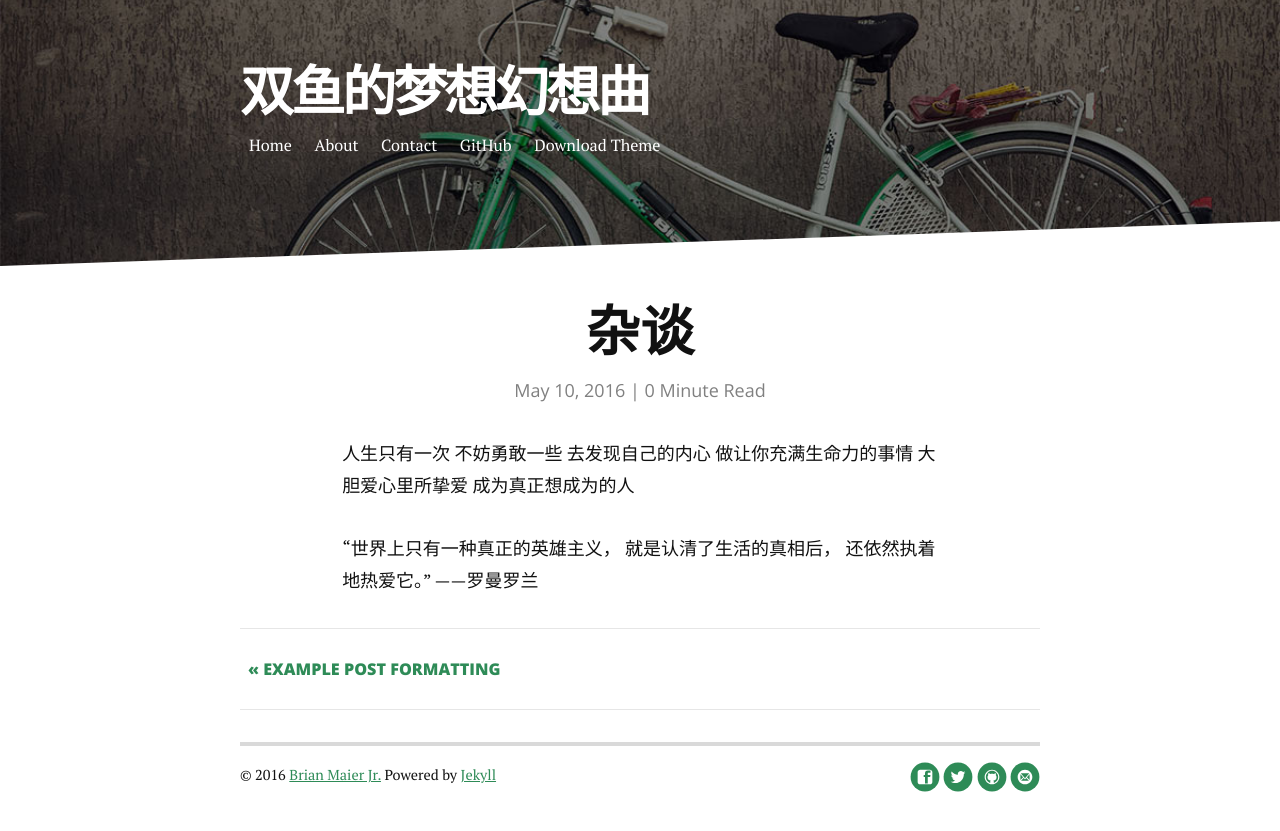
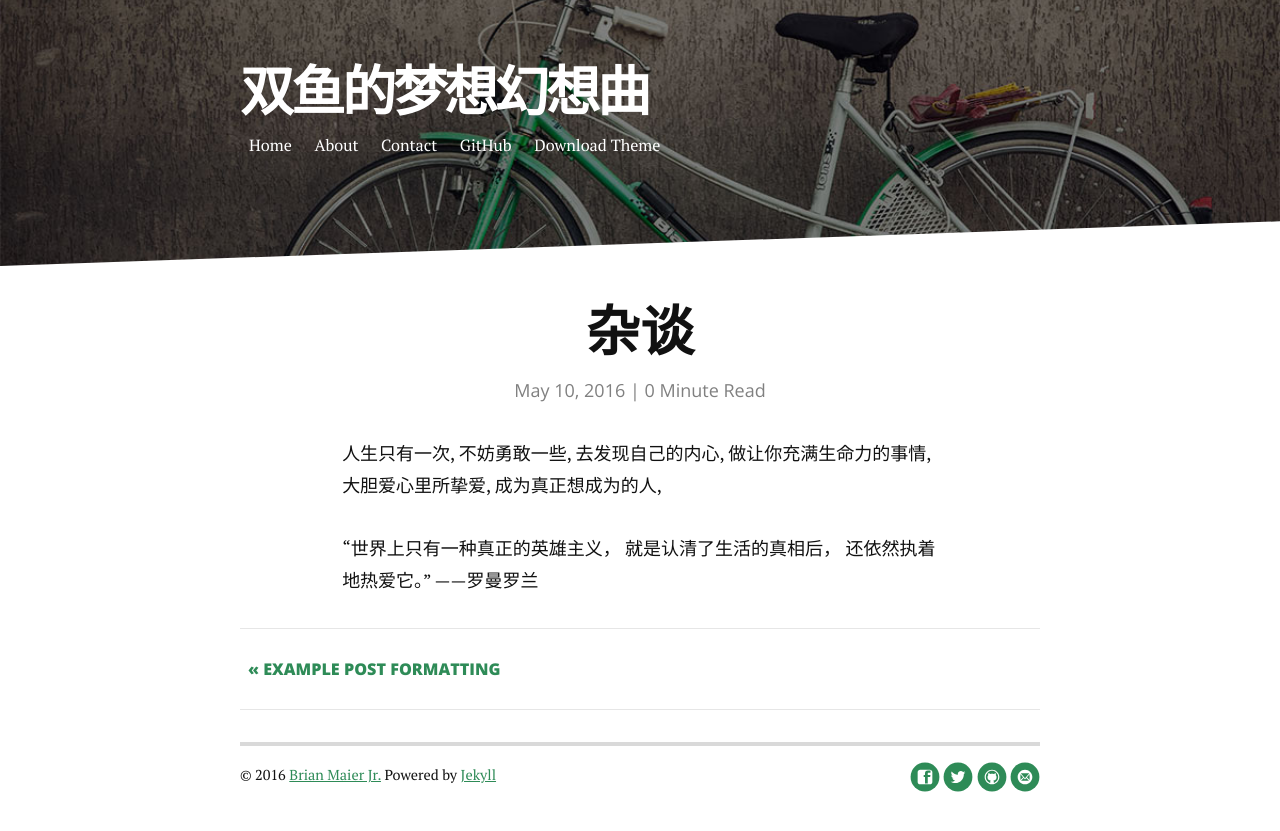
Before and after one commit to binonxia/xiachunmei.githu.io, a Jekyll site: the page built from _posts/2016-05-10-firstarticle.markdown, in a window 1280 px wide. Shown: the top 831 px of the page. Built offline with Jekyll 4.4.1, drawn with Linux system fonts in a browser that asks for light colours; nearby versions of some CDN libraries.

```diff
--- a/_posts/2016-05-10-firstarticle.markdown
+++ b/_posts/2016-05-10-firstarticle.markdown
@@ -5,12 +5,12 @@ date:   2016-05-10
 ---
 
 <p>
-   人生只有一次
-   不妨勇敢一些
-   去发现自己的内心
-做让你充满生命力的事情
-  大胆爱心里所挚爱
-  成为真正想成为的人
+   人生只有一次,
+   不妨勇敢一些,
+   去发现自己的内心,
+做让你充满生命力的事情,
+  大胆爱心里所挚爱,
+  成为真正想成为的人,
 </p>
 <p>
 “世界上只有一种真正的英雄主义，
```
